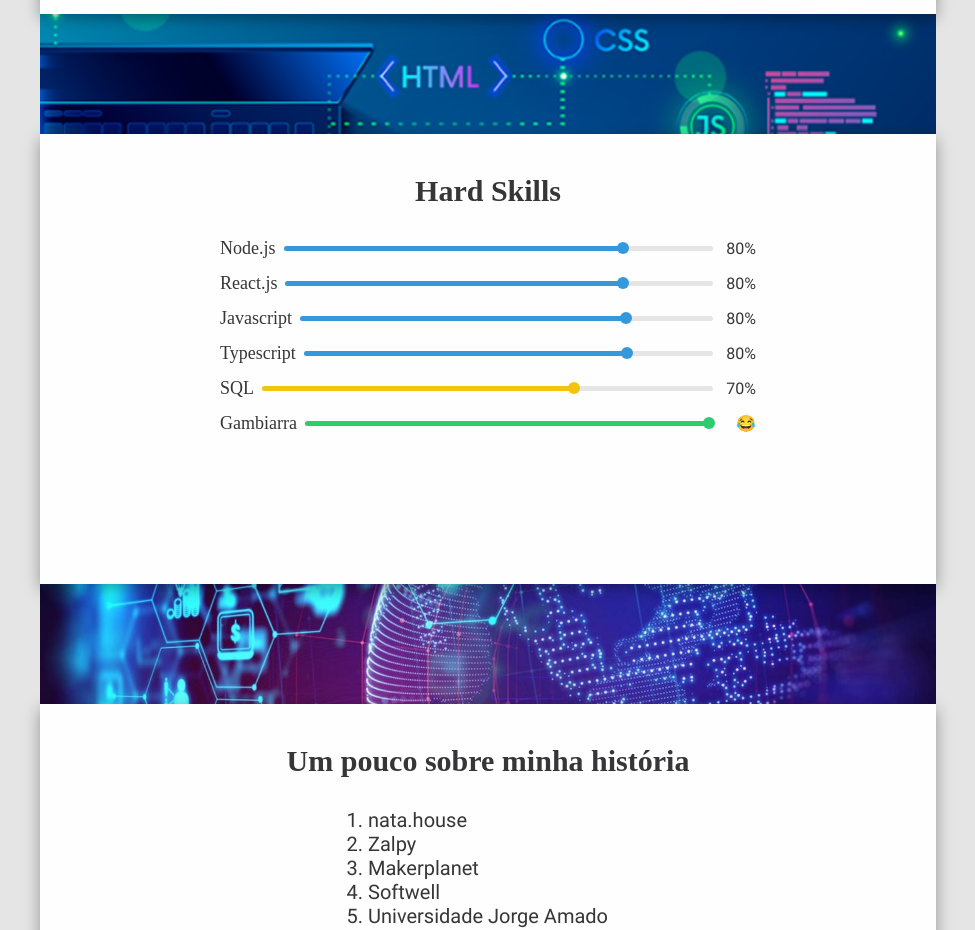
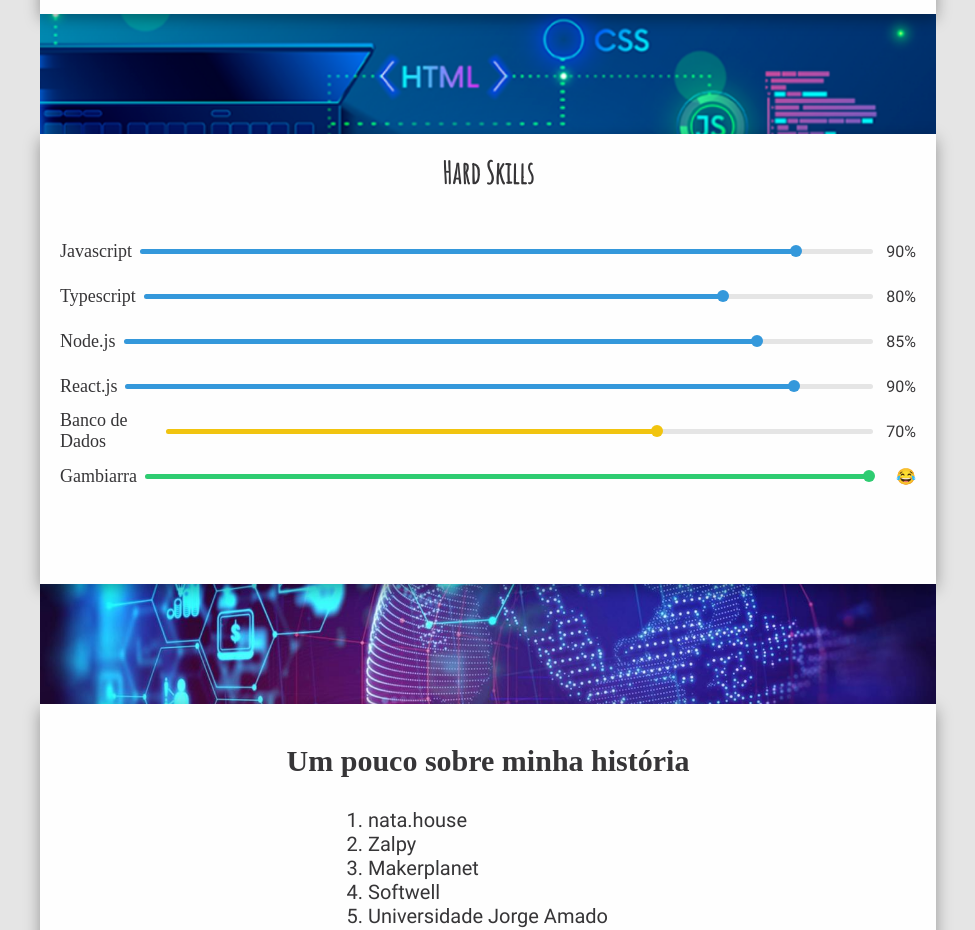
Before and after one commit to karanmelo/karanmelo-page, a React (Create React App) app: page / in a window 1280 px wide. Shown: the part 1180-2110 px from the top of the page, without its empty margins (152-1127 px from the left). Built offline with nearby package versions, Linux system fonts and the light colour scheme; a web font is replaced by a local one.

Commit message:
fix: update hard skills

```diff
--- a/src/components/layouts/Layout/Main/Content/SectionSkills/HardSkills/index.tsx
+++ b/src/components/layouts/Layout/Main/Content/SectionSkills/HardSkills/index.tsx
@@ -2,20 +2,18 @@ import React from 'react';
 
 import { ProgressBar } from 'components/ui-components/ProgressBar';
 
-import { Container, Title, Content } from './styles';
+import * as S from './styles';
 
-export const HardSkills: React.FC = () => {
-  return (
-    <Container>
-      <Title>Hard Skills</Title>
-      <Content>
-        <ProgressBar label="Node.js" progress={80} />
-        <ProgressBar label="React.js" progress={80} />
-        <ProgressBar label="Javascript" progress={80} />
-        <ProgressBar label="Typescript" progress={80} />
-        <ProgressBar label="SQL" progress={70} />
-        <ProgressBar label="Gambiarra" progress={100} icon="😂" />
-      </Content>
-    </Container>
-  );
-};
+export const HardSkills: React.FC = () => (
+  <S.Container>
+    <S.Title>Hard Skills</S.Title>
+    <S.Content>
+      <ProgressBar label="Javascript" progress={90} />
+      <ProgressBar label="Typescript" progress={80} />
+      <ProgressBar label="Node.js" progress={85} />
+      <ProgressBar label="React.js" progress={90} />
+      <ProgressBar label="Banco de Dados" progress={70} />
+      <ProgressBar label="Gambiarra" progress={100} icon="😂" />
+    </S.Content>
+  </S.Container>
+);
--- a/src/components/layouts/Layout/Main/Content/SectionSkills/HardSkills/styles.tsx
+++ b/src/components/layouts/Layout/Main/Content/SectionSkills/HardSkills/styles.tsx
@@ -3,7 +3,6 @@ import styled from 'styled-components';
 export const Container = styled.div`
   width: 100%;
   height: 100%;
-  padding: 4rem 18rem;
 
   display: flex;
   flex-direction: column;
@@ -12,10 +11,12 @@ export const Container = styled.div`
   gap: 30px;
 `;
 
-export const Title = styled.h2`
+export const Title = styled.h3`
   width: 100%;
 
-  font-family: ZenAntique;
+  padding: 2rem;
+
+  font-family: Amatic;
   font-size: 3rem;
   text-align: center;
 `;
@@ -23,11 +24,19 @@ export const Title = styled.h2`
 export const Content = styled.div`
   width: 100%;
 
+  padding: 0 2rem;
+
   display: flex;
   flex-direction: column;
   justify-content: center;
   align-items: center;
-  gap: 15px;
+  gap: 25px;
+`;
 
-  font-size: 2rem;
+export const IconsContainer = styled.div`
+  width: 100%;
+
+  display: flex;
+  flex-direction: row;
+  justify-content: space-around;
 `;
```
